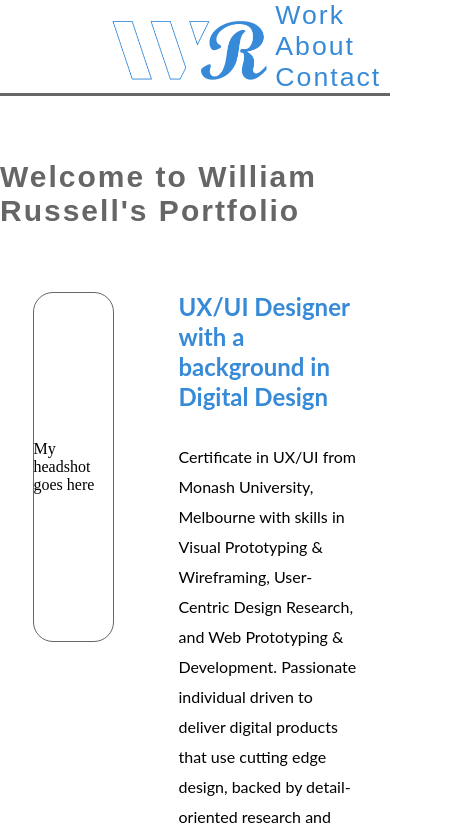
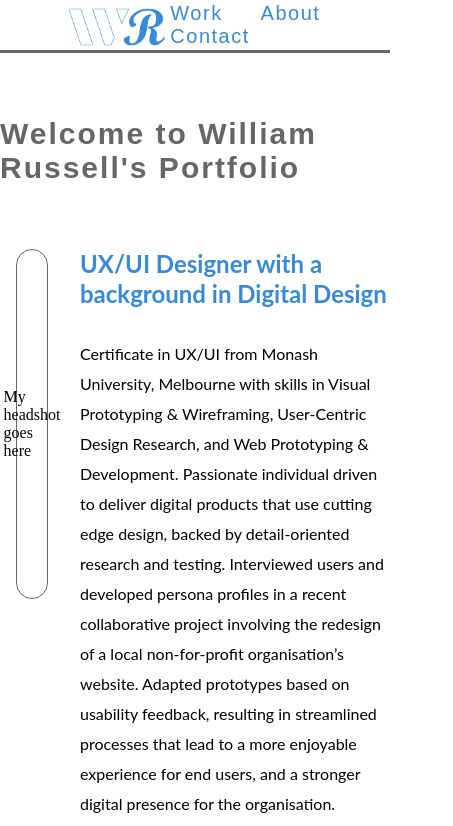
Before and after one commit to williamprussell/UX_UI_HW_18, a plain HTML site: page about.html in a window 390 px wide. Shown: the top 826 px of the page, 453 px wide, since content can reach past the window. Drawn offline with Linux system fonts and the light colour scheme.

Commit message:
Changes 21.7.22

```diff
--- a/css/about.css
+++ b/css/about.css
@@ -29,15 +29,9 @@
     letter-spacing: 2px;
 }
 
-.work {
+.work, .about {
     margin-right: 2rem;
     color:#378AD7;
-    text-decoration: none;
-}
-
-.about {
-    margin-right: 2rem;
-    color: #378AD7;
     text-decoration: none;
 }
 
@@ -69,6 +63,7 @@
     display: grid;
     grid-template-columns: repeat(12, 1fr);
     padding-top: 4rem;
+    column-gap: 1rem;
 }
 
 .headshot {
@@ -81,7 +76,6 @@
     height: 350px;
     width: auto;
     border-radius: 20px;
-    margin-right: 1rem;
 }
 
 .brand-statement {
@@ -92,7 +86,6 @@
     font-family: Lato, Arial, sans-serif;
     flex-direction: column;
     line-height: 30px;
-    margin-left: 1rem;
 }
 
 /* hr {
@@ -108,6 +101,7 @@
     grid-template-columns: repeat(12, 1fr);
     padding-top: 4rem;
     padding-bottom: 4rem;
+    column-gap: 1rem;
 }
 
 .tools {
@@ -129,7 +123,6 @@ ul {
     display: flex;
     justify-content: flex-start;
     flex-direction: column;
-    margin-left: 1rem;
     font-family: Lato, Arial, sans-serif;
     line-height: 30px;
 }
@@ -138,8 +131,61 @@ ul {
     color: #378AD7;
 }
 
-@media only screen and (max-width: 600px){
+@media only screen and (max-width: 1300px){
+    .tools {
+        flex-direction: column;
+        justify-content: flex-start;
+    }
+}
+
+@media only screen and (max-width: 800px){
     .about-header {
         font-size: 30px;
+        display: flex;
+        justify-content: center;
+    }
+
+    .logo {
+        width: auto;
+        height: 50px;
+        padding-left: 2rem;
+    }
+
+    .contact {
+        margin-right: 2rem;
+    }
+
+    .right {
+        font-size: 15pt;
+        letter-spacing: 1.5px;
+    }
+
+    #grid-1 {
+        display: grid;
+        grid-template-columns: repeat(3, 1fr);
+        grid-template-rows: 2fr;
+        padding-top: 4rem;
+        column-gap: 1rem;
+        grid-template-areas:
+        "headshot headshot headshot"
+        "brand-statement brand-statement brand-statement";
+    }
+
+    .headshot {
+        display: flex;
+        justify-content: center;
+        align-items: center;
+        border: solid 1px #666666;
+        height: 350px;
+        width: auto;
+        border-radius: 20px;
+    }
+
+    .brand-statement {
+        display: flex;
+        justify-content: flex-start;
+        font-family: Lato, Arial, sans-serif;
+        flex-direction: column;
+        line-height: 30px;
     }
 }
```
